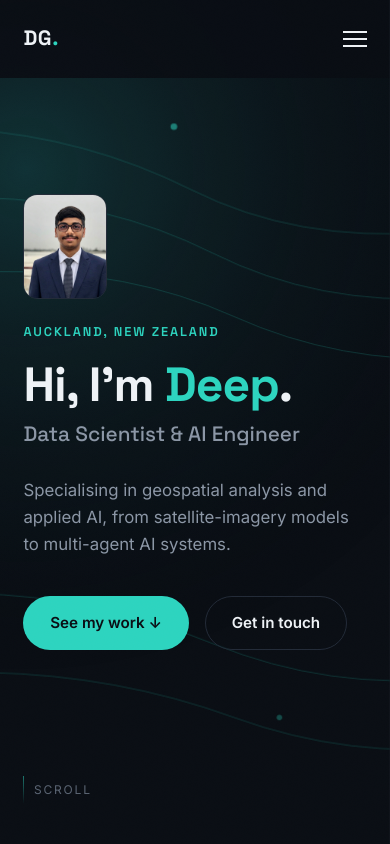
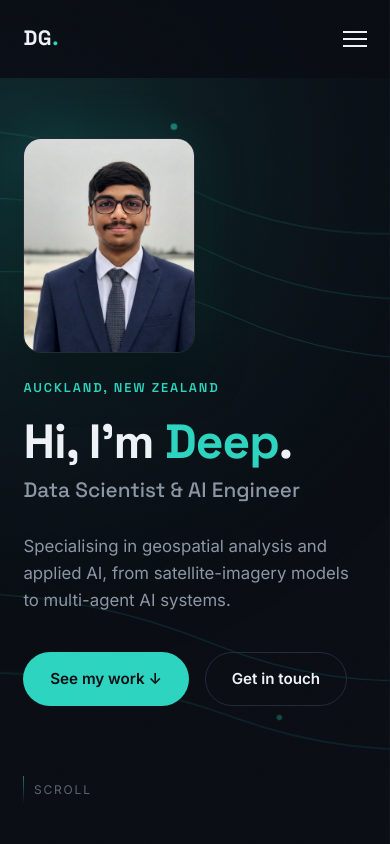
Before and after one commit to deepgolakiya/deepgolakiya.github.io, a plain HTML site: page index.html in a window 390 px wide. Shown: the top 844 px of the page. Drawn offline with Linux system fonts and the light colour scheme.

Commit message:
Size up the mobile hero photo

```diff
--- a/style.css
+++ b/style.css
@@ -271,8 +271,9 @@ footer {
   .contact-links { gap: 2rem; }
   .hero-photo-wrap { display: none; }
   .hero-photo-mobile {
-    display: block; width: 84px; aspect-ratio: 4 / 5; object-fit: cover;
-    border-radius: 14px; border: 1px solid var(--border); margin-bottom: 1.4rem;
+    display: block; width: 44vw; max-width: 220px; aspect-ratio: 4 / 5; object-fit: cover;
+    border-radius: 18px; border: 1px solid var(--border); margin-bottom: 1.6rem;
+    box-shadow: 0 20px 45px rgba(0, 0, 0, 0.5), 0 0 50px rgba(45, 212, 191, 0.15);
   }
 }
 
```
